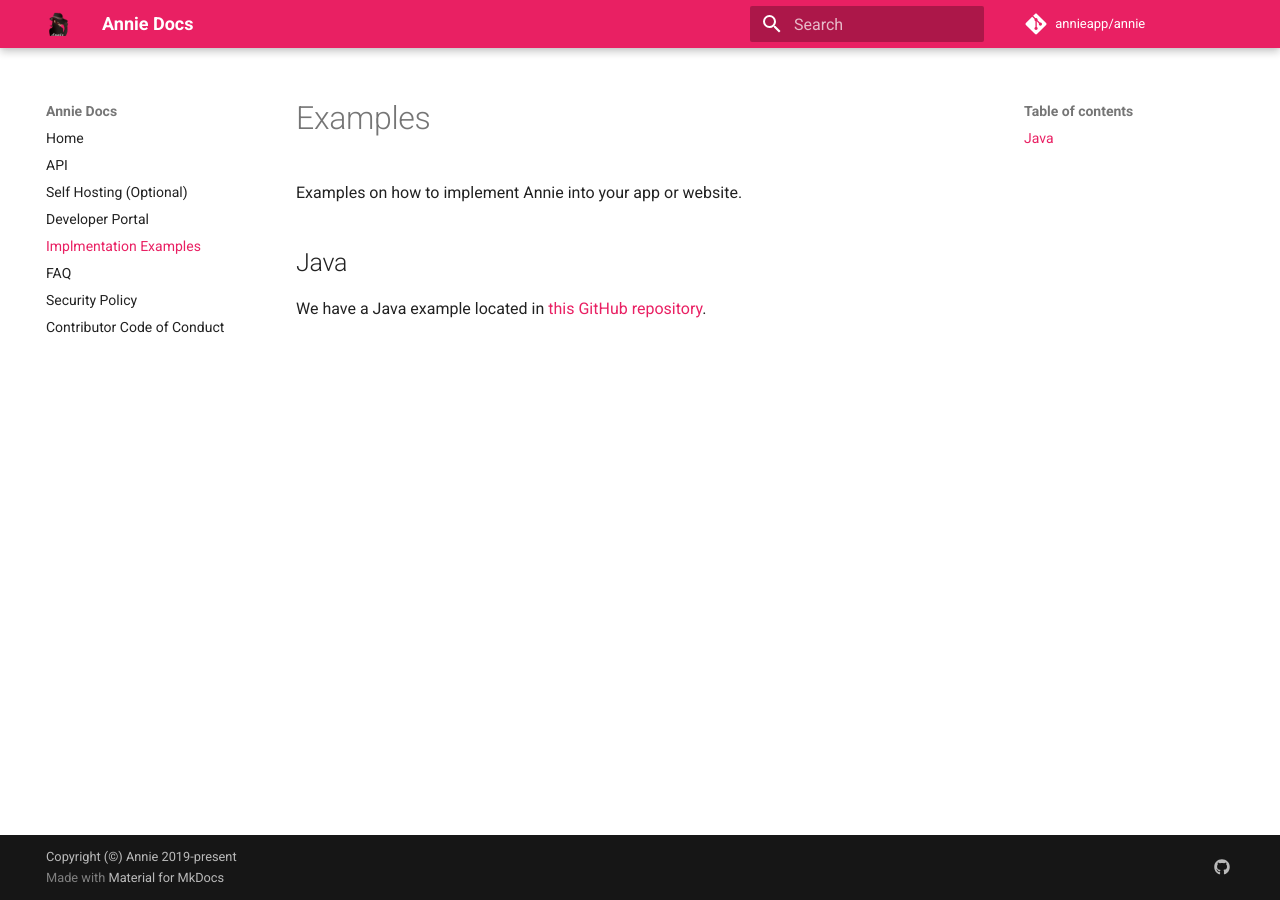
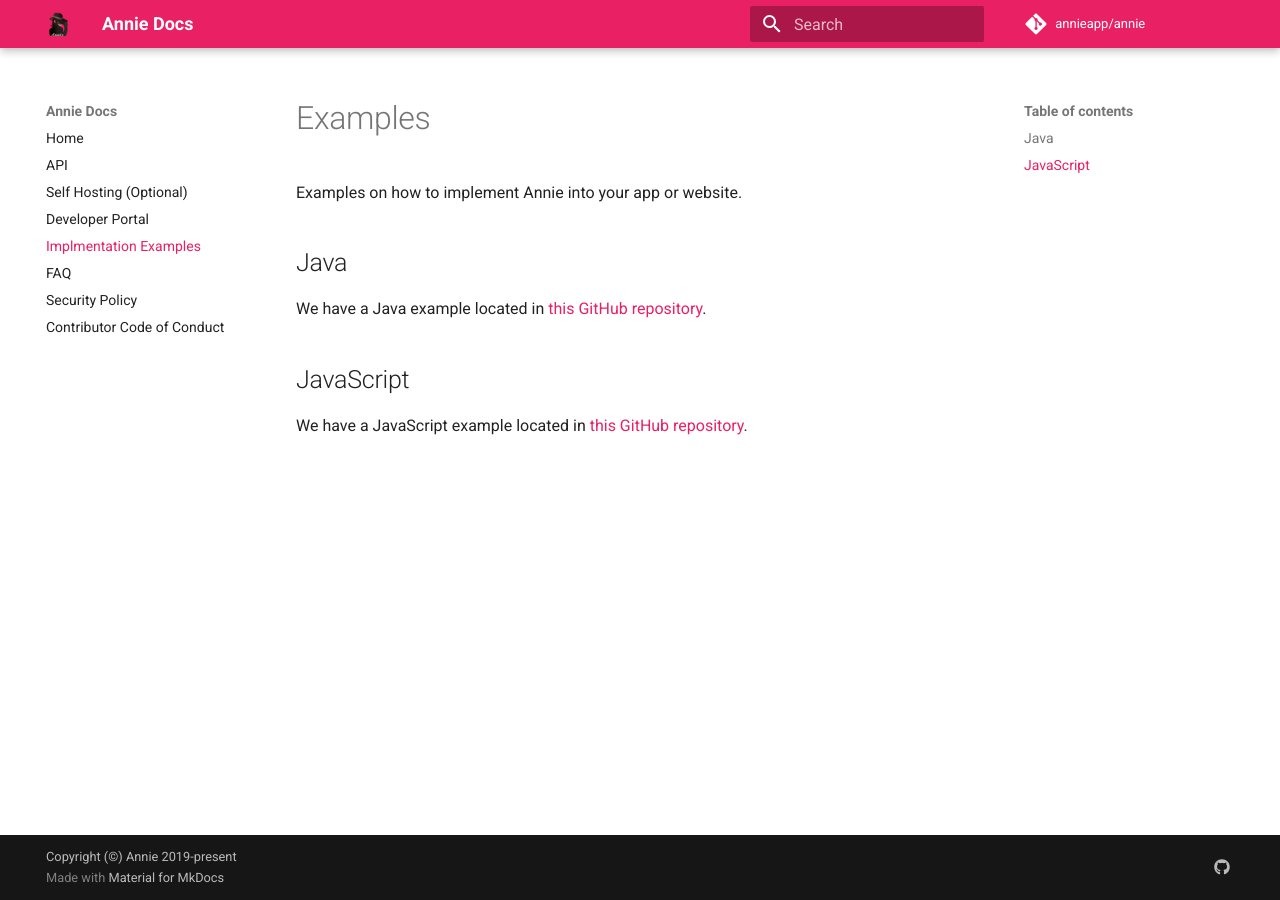
Before and after one commit to annieapp/annie, an MkDocs documentation site: the page built from docs/examples.md, in a window 1280 px wide. Built offline with MkDocs 1.6.1 and Material for MkDocs 9.7.7, drawn with Linux system fonts in a browser that asks for light colours; comment, search, counter and statistics services are not loaded.

Commit message:
JS example

```diff
--- a/docs/examples.md
+++ b/docs/examples.md
@@ -5,3 +5,7 @@
 ## Java
 
 We have a Java example located in [this GitHub repository](https://github.com/annieapp/Java-Implementation).
+
+## JavaScript
+
+We have a JavaScript example located in [this GitHub repository](https://github.com/annieapp/JavaScript-Implementation).
```
